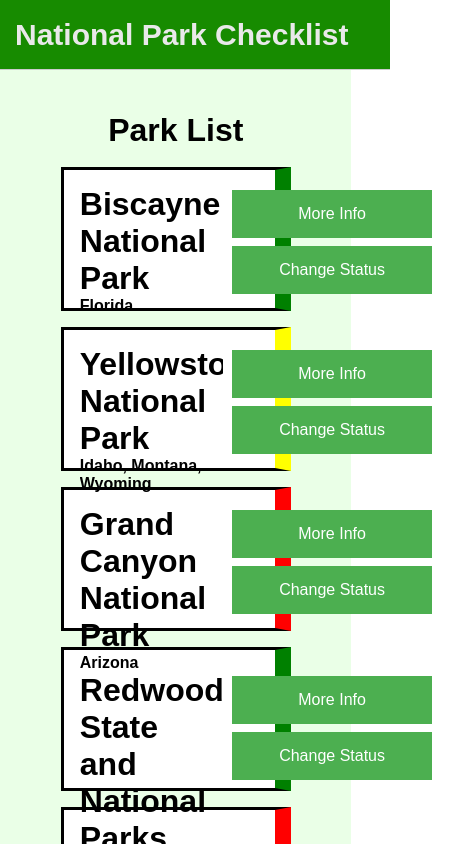
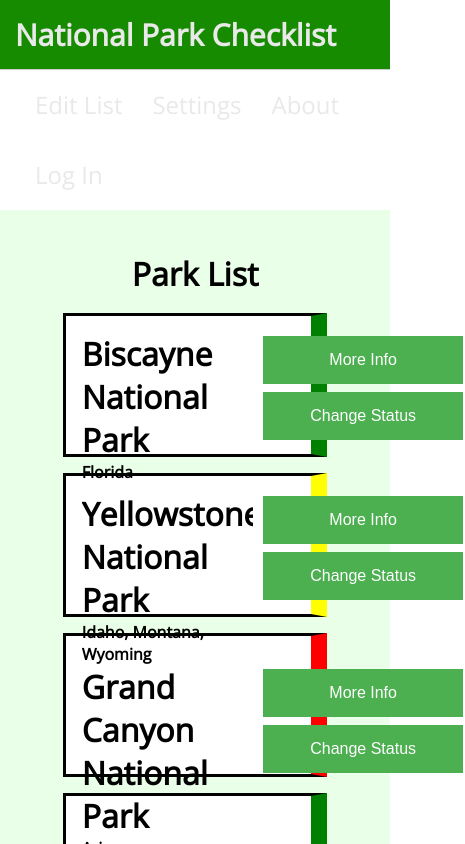
Before and after one commit to euouae682/national-park-checklist, a React (Create React App) app: page / in a window 390 px wide. Shown: the top 844 px of the page, 465 px wide, since content can reach past the window. Built offline with nearby package versions, Linux system fonts and the light colour scheme; data requests are answered from the project's data file.

Commit message:
made slight responsivity changes

```diff
--- a/src/index.css
+++ b/src/index.css
@@ -1,7 +1,9 @@
+@import url('https://fonts.googleapis.com/css2?family=Open+Sans&display=swap');
+
 /* Body styles */
 body {
   margin: 0;
-  font-family: Arial, Helvetica, sans-serif;
+  font-family: 'Open Sans', sans-serif;
   -webkit-font-smoothing: antialiased;
   -moz-osx-font-smoothing: grayscale;
 }
@@ -66,8 +68,8 @@
 
 /* Main styles */
 main {
-  display: flex;
   background-color: rgb(234, 255, 231);
+  width: 100%;
   padding: 2em;
 }
 
@@ -160,6 +162,7 @@
 
 .flex {
   display: flex;
+  width: 100%;
 }
 
 button {
```
